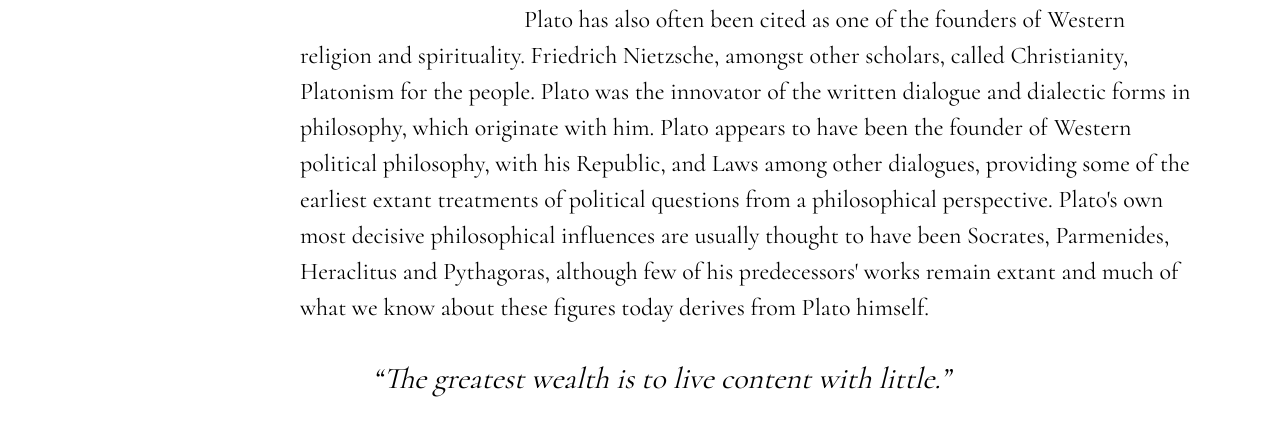
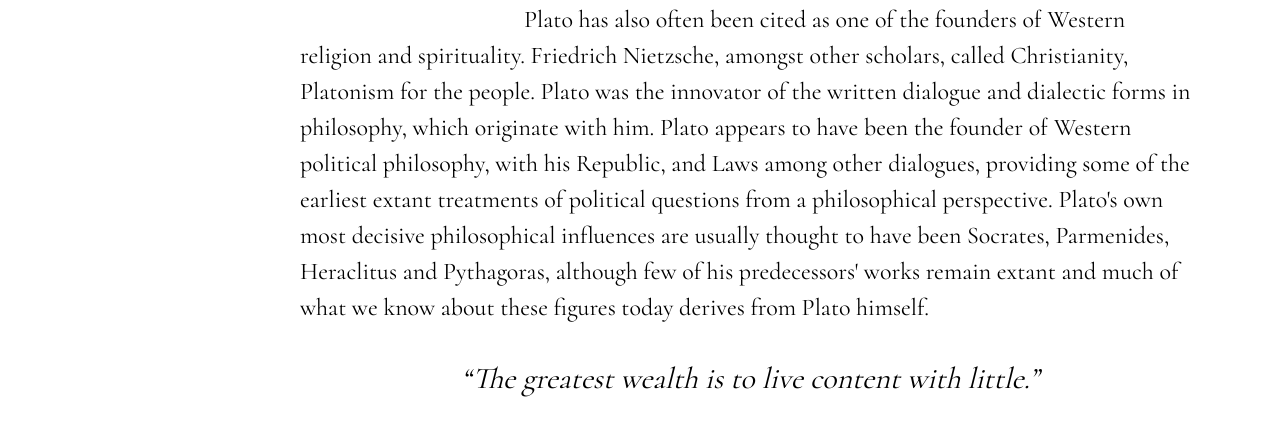
Before and after one commit to IgorPokorny/Greek-classical-philosophers, a plain HTML site: page plato.html in a window 1280 px wide. Shown: the part 379-800 px from the top of the page. Drawn offline with nearby package versions, Linux system fonts and the light colour scheme.

Commit message:
Change JS animate function and CSS fixing ".motto"

```diff
--- a/GRphilosophy.js
+++ b/GRphilosophy.js
@@ -8,7 +8,7 @@ $(document).ready(function(){
 	$("a").hide().fadeIn(3000);
 	$(".philosopher-img").hide().fadeIn(1200);
 
-	$(".motto").animate({right: '250px'},2000);
+	$(".motto").css({right: '-450px'}).animate({right: '0px'},2000);
 
 
 
--- a/philosopher.css
+++ b/philosopher.css
@@ -61,7 +61,7 @@ body {
 
 .motto {
     font-size: 30px;
-    text-align: right;
+    text-align: center;
     font-weight: normal;
     position: relative;
 }
```
